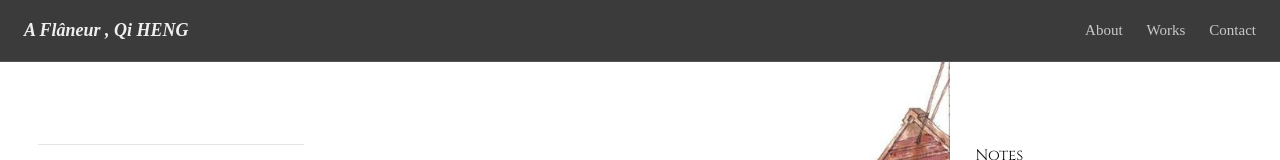
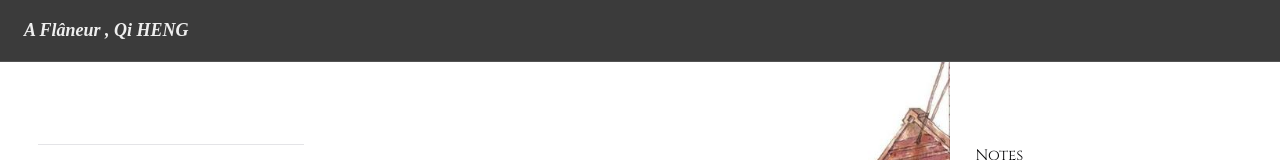
Before and after one commit to russell901231-oss/A-Fl-neur-Qi-HENG-, a Next.js app: page / in a window 1280 px wide. Shown: the top 160 px of the page. Built offline with nearby package versions, Linux system fonts and the light colour scheme.

Commit message:
移除頁首導覽連結

```diff
--- a/app/components/Header.tsx
+++ b/app/components/Header.tsx
@@ -38,22 +38,6 @@ export default function Header() {
         >
           A Flâneur , Qi HENG
         </a>
-        <ul
-          style={{
-            listStyle: 'none',
-            display: 'flex',
-            gap: '1.5rem',
-            fontSize: '0.9375rem',
-            margin: 0,
-            padding: 0,
-            marginRight: 0,
-            paddingRight: 0,
-          }}
-        >
-          <li><a href="#about" style={{ color: 'rgba(255, 255, 255, 0.72)' }}>About</a></li>
-          <li><a href="#works" style={{ color: 'rgba(255, 255, 255, 0.72)' }}>Works</a></li>
-          <li><a href="#contact" style={{ color: 'rgba(255, 255, 255, 0.72)' }}>Contact</a></li>
-        </ul>
       </nav>
     </header>
   )
```
